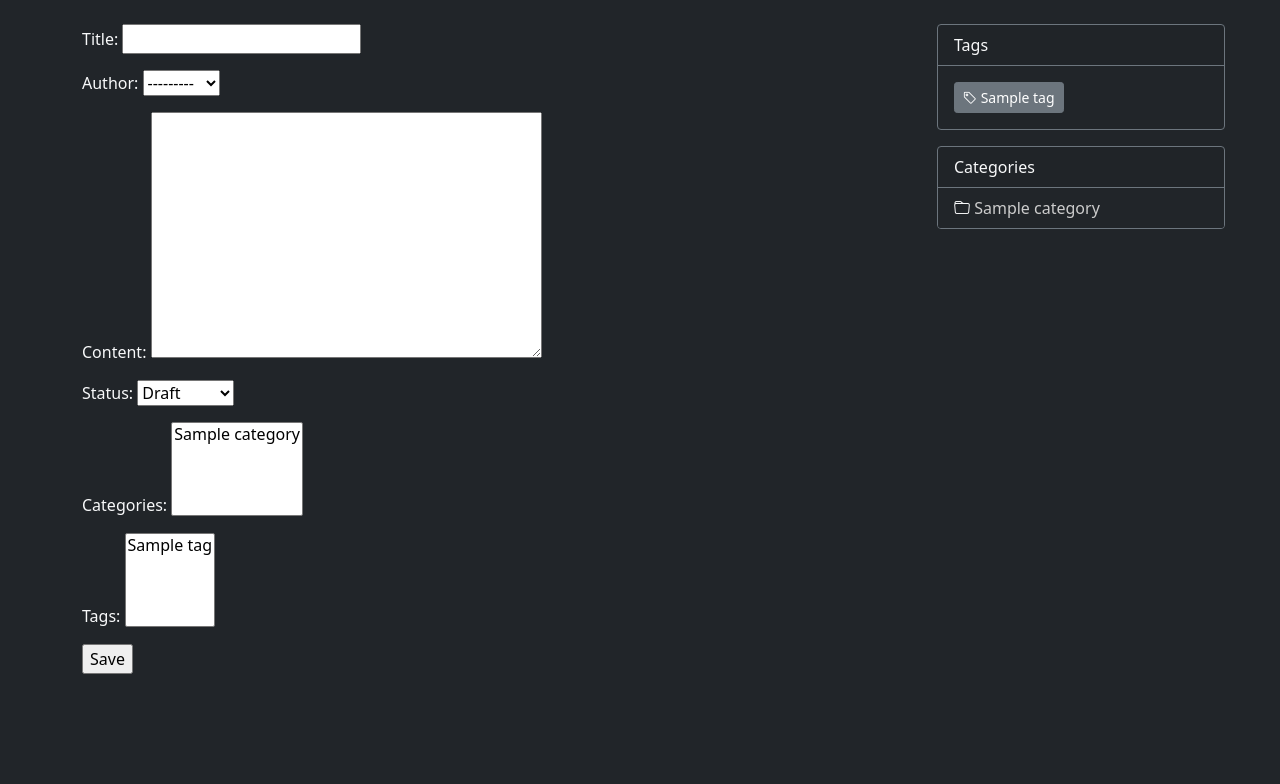
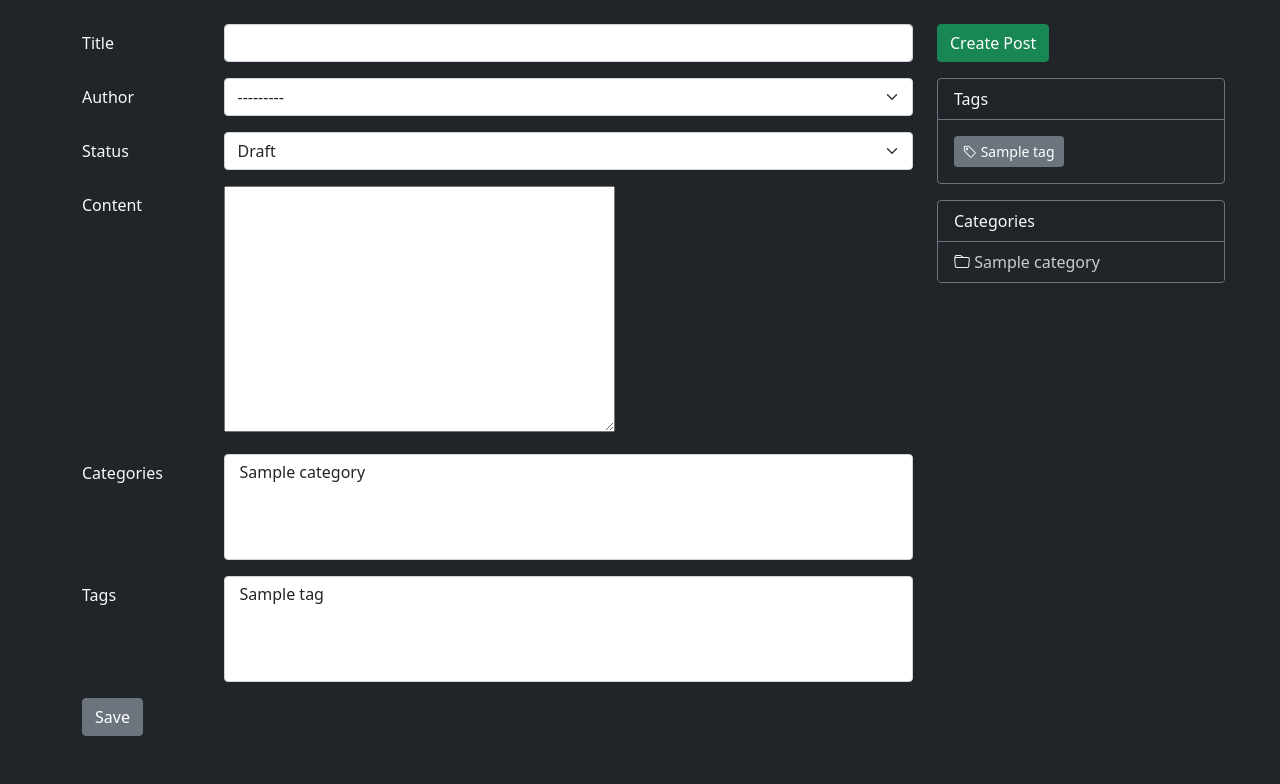
Before and after one commit to gohanko/gohanko.dev, a Django app: page /posts/create/ in a window 1280 px wide. Shown: the part 81-865 px from the top of the page. Before the commit the page ends 755 px from the top, so only its background shows below. Run offline with Django 4.2, Linux system fonts and the light colour scheme; tables that the repository leaves empty hold one stand-in row (values such as "Sample post"); style sheets or scripts are compiled from the project's sources; some libraries are stand-ins or nearby versions.

Commit message:
added post create form

```diff
--- /dev/null
+++ b/app/blog/forms/post.py
@@ -0,0 +1,32 @@
+from django import forms
+from django.contrib.auth.models import User
+
+from django_summernote.widgets import SummernoteWidget
+
+from blog.models import (
+    POST_STATUS,
+    Post,
+    Tag,
+    Category,
+)
+
+class PostCreateForm(forms.ModelForm):
+    class Meta:
+        model = Post
+        fields = [
+            'title',
+            'author',
+            'status',
+            'content',
+            'categories',
+            'tags'
+        ]
+
+        widgets = {
+            'title': forms.TextInput(attrs={'class': 'form-control', 'id': 'title', 'type': 'text'}),
+            'author': forms.Select(choices=User.objects.all(), attrs={'class': 'form-select'}),
+            'status': forms.Select(choices=POST_STATUS, attrs={'class': 'form-select'}),
+            'content': SummernoteWidget(attrs={'summernote': {'width': '100%'}}),
+            'categories': forms.Select(choices=Category.objects.all(), attrs={'class': 'form-select', 'multiple': ''}),
+            'tags': forms.Select(choices=Tag.objects.all(), attrs={'class': 'form-select', 'multiple': ''}),
+        }
--- a/app/blog/models.py
+++ b/app/blog/models.py
@@ -1,5 +1,6 @@
 from django.db import models
 from django.contrib.auth.models import User
+from django.template.defaultfilters import slugify
 
 class Tag(models.Model):
     name = models.CharField(max_length=50, primary_key=True)
@@ -20,7 +21,7 @@
 
 POST_STATUS = (
     (0, "Draft"),
-    (1, "Hidden"),
+    (1, "Published but Hidden"),
     (2, "Published")
 )
 
@@ -40,3 +41,7 @@
 
     def __str__(self):
         return self.title
+
+    def save(self, *args, **kwargs):
+        self.slug = slugify(self.title)
+        super(Post, self).save(*args, **kwargs)
--- a/app/blog/templates/blog/post/post_detail.html
+++ b/app/blog/templates/blog/post/post_detail.html
@@ -6,7 +6,7 @@
 <h4>{{ post.title }}</h4>
 
 <div class="post-publish-info text-muted mb-2">
-    <span class="badge bg-secondary me-2 d-none d-sm-inline">Original</span>
+    <span class="badge bg-secondary me-2 d-none d-sm-inline">{{ post.get_status_display }}</span>
     <i class="bi-person d-none d-sm-inline"></i>
     <span class="me-2 d-none d-sm-inline">{{ post.author }}</span>
     <i class="bi-calendar-event"></i>
--- a/app/blog/templates/blog/post/post_form.html
+++ b/app/blog/templates/blog/post/post_form.html
@@ -4,7 +4,15 @@
 
 {% block main %}
 <form method="post">{% csrf_token %}
-    {{ form.as_p }}
-    <input type="submit" value="Save">
+
+    {% for form_item in form %}
+    <div class="mb-3 row">
+        <label for="title" class="col-sm-2 col-form-label">{{ form_item.label }}</label>
+        <div class="col-sm-10">
+            {{ form_item }}
+        </div>
+    </div>
+    {% endfor %}
+    <input type="submit" value="Save" class="btn btn-secondary">
 </form>
 {% endblock main %}
--- a/app/blog/templates/blog/sidebar.html
+++ b/app/blog/templates/blog/sidebar.html
@@ -1,4 +1,10 @@
 <div class="row">
+    <div class="col-sm-12">
+        <a class="btn btn-success" href="{% url 'post-create' %}">Create Post</a>
+    </div>
+</div>
+
+<div class="row mt-3">
     <div class="col-md-12">
         <div class="card text-light bg-dark border-secondary" style="width: 18rem;">
             <div class="card-header border-secondary">
--- a/app/blog/views/post.py
+++ b/app/blog/views/post.py
@@ -2,9 +2,10 @@
 from django.views.generic.detail import DetailView
 from django.views.generic.list import ListView
 from django.views.generic.edit import CreateView, UpdateView, DeleteView
-from django.contrib.auth.mixins import PermissionRequiredMixin
+from django.contrib.auth.mixins import PermissionRequiredMixin, LoginRequiredMixin
 
 from blog.models import Post, POST_STATUS
+from blog.forms.post import PostCreateForm
 from blog.views.base import BaseView
 
 
@@ -28,14 +29,8 @@
 class PostCreateView(BaseView, CreateView, PermissionRequiredMixin):
     model = Post
     template_name = 'blog/post/post_form.html'
-    fields = [
-        'title',
-        'author',
-        'content',
-        'status',
-        'categories',
-        'tags'
-    ]
+    form_class = PostCreateForm
+    success_url = reverse_lazy('post-list')
 
 class PostUpdateView(BaseView, UpdateView, PermissionRequiredMixin):
     model = Post
```
Also changed, not shown: app/blog/forms/__init__.py (added), app/blog/tests.py (line endings or trailing spaces).
